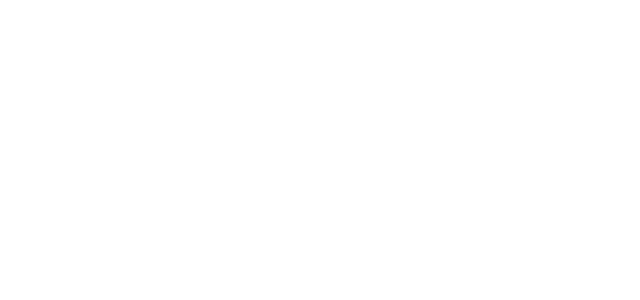
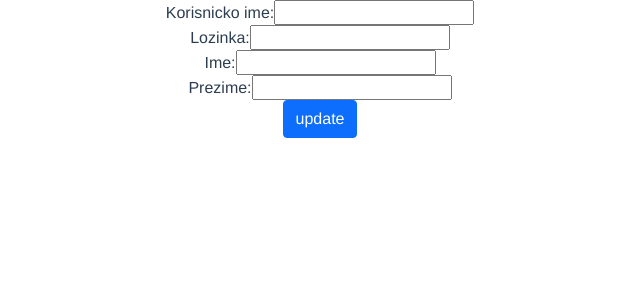
Before and after one commit to MatejMihailovic/WebProjekat, a Vue app in the folder projekat-front/: page /profile-update in a window 1280 px wide. Before the commit this address had no page. Shown: the top 300 px of the page, without its empty margins (320-960 px from the left). Built offline with nearby package versions, Linux system fonts and the light colour scheme.

Commit message:
Dodata mogućnost izmene korisničkog profila

```diff
--- a/projekat-front/src/router/index.js
+++ b/projekat-front/src/router/index.js
@@ -7,6 +7,7 @@
 import RegisterView from '../views/RegisterView.vue'
 import CreateRestoranView from '../views/CreateRestoranView.vue'
 import UserProfileView from '../views/UserProfileView.vue'
+import UpdateUserProfileView from '../views/UpdateUserProfileView.vue'
 
 const routes = [
   {
@@ -48,7 +49,11 @@
     path: '/profile',
     name: 'profile-view',
     component: UserProfileView
-
+  },
+  {
+    path: '/profile-update',
+    name: 'profile-update',
+    component: UpdateUserProfileView
   }
 ]
 
--- /dev/null
+++ b/projekat-front/src/views/UpdateUserProfileView.vue
@@ -0,0 +1,48 @@
+<template>
+<label for="korisnickoIme">Korisnicko ime:</label>
+  <input v-model="user.korisnickoIme" /><br />
+  <label for="lozinka">Lozinka:</label>
+  <input v-model="user.lozinka" type = "password"/><br />
+  <label for="ime">Ime:</label>
+  <input v-model="user.ime" maxlength = "20"/><br />
+  <label for="prezime">Prezime:</label>
+  <input v-model="user.prezime" maxlength = "20"/><br />
+  <button v-on:click="update()" class="btn btn-primary">update</button>
+</template>
+
+<script>
+import axios from "axios";
+export default {
+  name: "UpdateUserProfileView",
+  data: function () {
+    return {
+      user:{
+        korisnickoIme: "",
+        ime: "",
+        prezime: "",
+        lozinka: ""
+      }
+    };
+  },
+   mounted: function () {
+   },
+   methods: {
+    update: function(){
+        axios
+        .put("http://localhost:8080/api/korisnici/ulogovanKorisnik/update", this.user, {withCredentials:true})
+        .then((res) => {
+          console.log(res);
+          this.$router.push("/profile");
+        })
+        .catch((error) => {
+         console.log(error.response)
+          alert("Something went wrong!");
+          });
+    }
+   }
+}
+</script>
+
+
+<style scoped>
+</style>
--- a/projekat-front/src/views/UserProfileView.vue
+++ b/projekat-front/src/views/UserProfileView.vue
@@ -1,13 +1,10 @@
 <template>
-<link href="//maxcdn.bootstrapcdn.com/bootstrap/4.1.1/css/bootstrap.min.css" rel="stylesheet" id="bootstrap-css">
-<!------ Include the above in your HEAD tag ---------->
-
 <div class="container emp-profile">
             <form method="post">
                 <div class="row">
                     <div class="col-md-4">
                         <div class="profile-img">
-                            <img src="https://w7.pngwing.com/pngs/831/88/png-transparent-user-profile-computer-icons-user-interface-mystique-miscellaneous-user-interface-design-smile.png" alt=""/>
+                            <img src="https://encrypted-tbn0.gstatic.com/images?q=tbn:ANd9GcSEidraPhmCDVkOsdFzkhtvO8TXj2_1ukhLZw&usqp=CAU" alt=""/>
                         </div>
                     </div>
                     </div>
@@ -22,7 +19,7 @@
                         </div>
                     </div>
                     <div class="col-md-2">
-                        <input type="submit" class="profile-edit-btn" name="btnAddMore" value="Edit Profile"/>
+                        <a type="button" href="/profile-update"  class="profile-edit-btn">Update</a>
                     </div>
                     <div class="col-md-8">
                         <div class="tab-content profile-tab" id="myTabContent">
@@ -75,8 +72,6 @@
 </template>
 
 <script>
-//import '//maxcdn.bootstrapcdn.com/bootstrap/4.1.1/js/bootstrap.min.js'
-//import '//cdnjs.cloudflare.com/ajax/libs/jquery/3.2.1/jquery.min.js'
 import axios from "axios";
 export default {
   name: "UserProfileView",
@@ -142,10 +137,13 @@
     color: #0062cc;
 }
 .profile-edit-btn{
-    border: none;
-    border-radius: 1.5rem;
-    width: 70%;
-    padding: 2%;
+    margin: 0;
+    position: absolute;
+    top: 25%;
+    left: 45%;
+    -ms-transform: translate(-50%, -50%);
+    transform: translate(-50%, -50%);
+    width: 10%;
     font-weight: 600;
     color: #6c757d;
     cursor: pointer;
```
Also changed, not shown: 2 other files (tests, documents, lock files or other folders).
